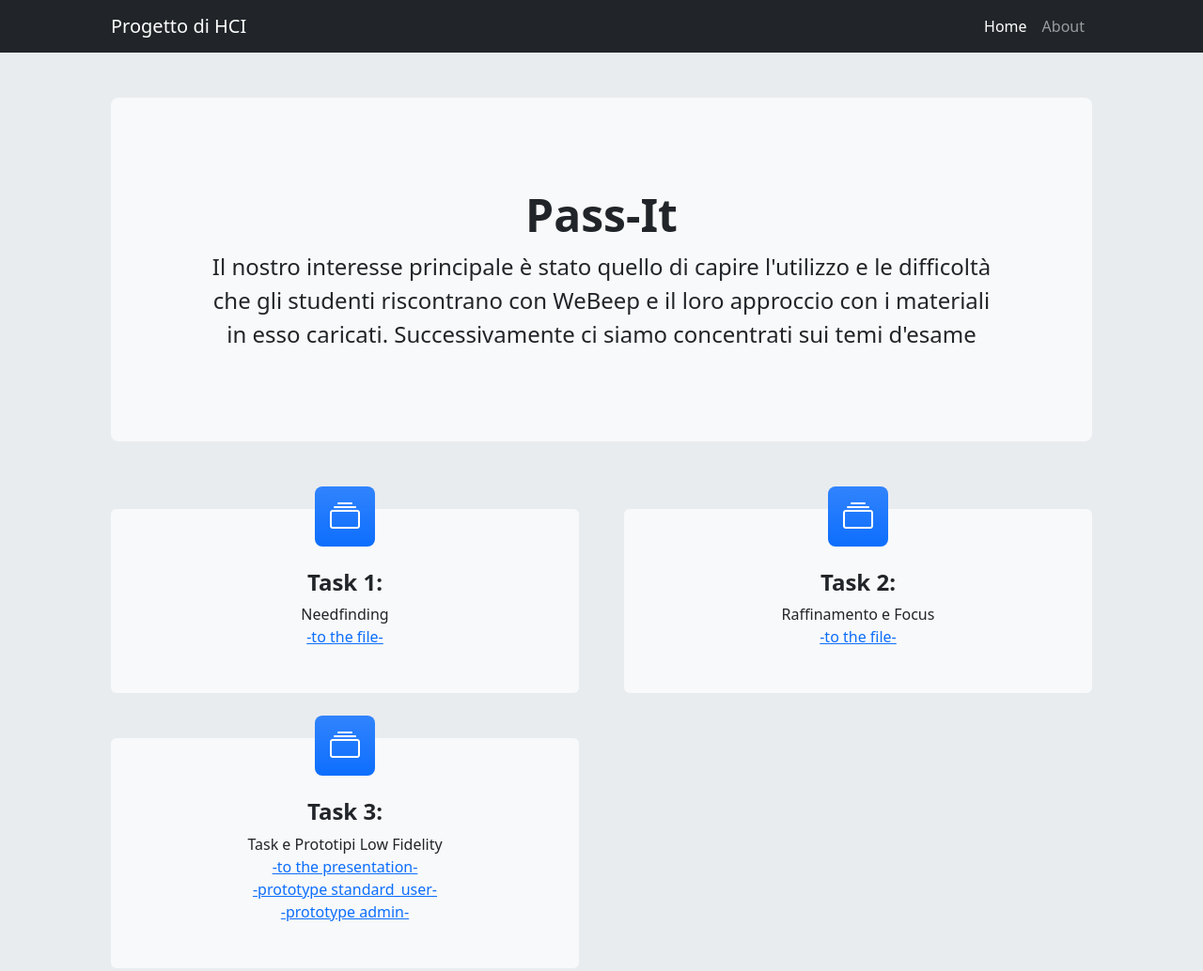
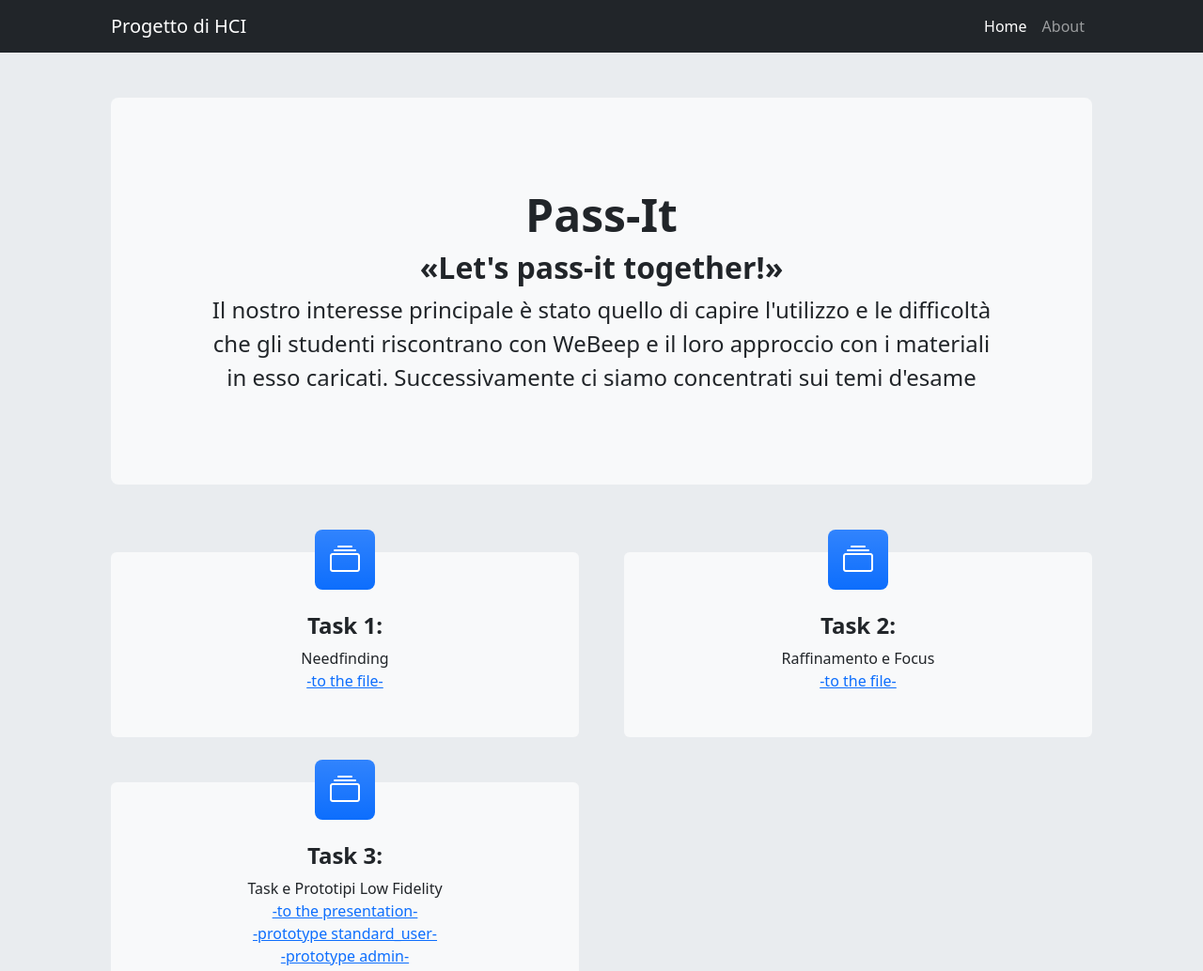
Before and after one commit to SpecialWeekHCI/SpecialWeekHCI.github.io, a plain HTML site: page index.html in a window 1280 px wide. Shown: the top 1034 px of the page at 94% size. Drawn offline with nearby package versions, Linux system fonts and the light colour scheme.

Commit message:
Update index.html

```diff
--- a/index.html
+++ b/index.html
@@ -33,6 +33,7 @@
                 <div class="p-4 p-lg-5 bg-light rounded-3 text-center">
                     <div class="m-4 m-lg-5">
                         <h1 class="display-5 fw-bold">Pass-It</h1>
+                        <h2 class="display-7 fw-bold">«Let's pass-it together!»</h2>
                         <p class="fs-4">Il nostro interesse principale è stato quello di capire l'utilizzo e le difficoltà che gli studenti riscontrano con WeBeep e il loro approccio con i materiali in esso caricati. Successivamente ci siamo concentrati sui temi d'esame</p>
                     </div>
                 </div>
```
